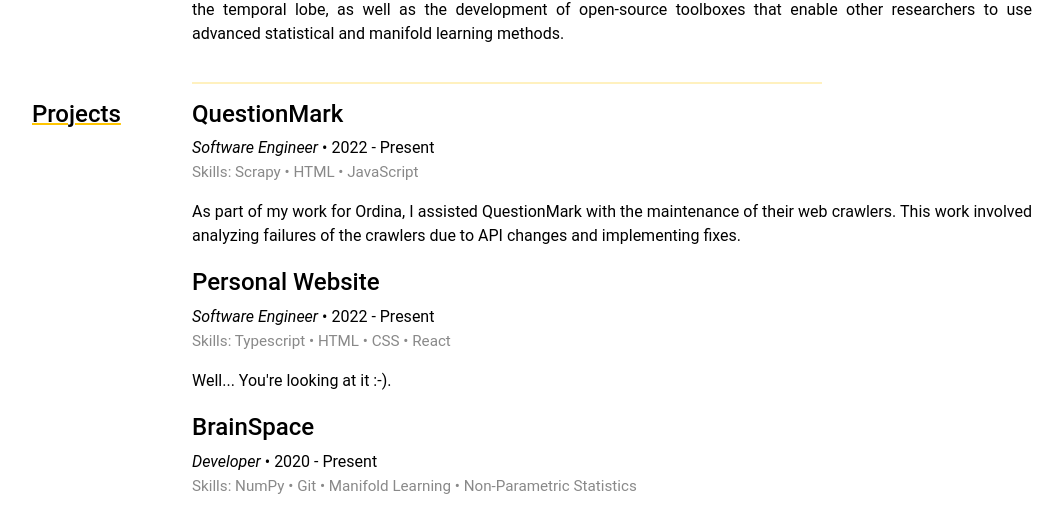
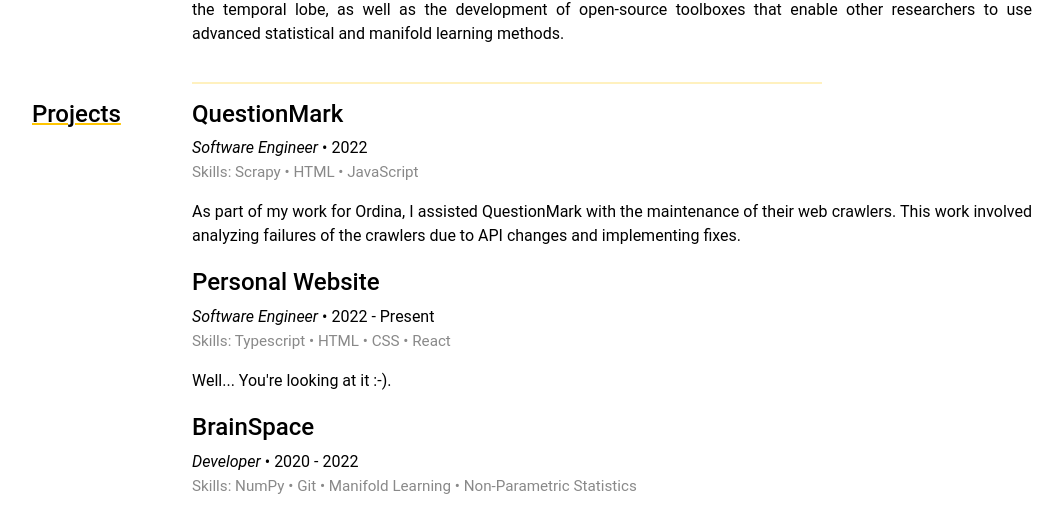
Before and after one commit to ReinderVosDeWael/reindervosdewael.github.io, a Next.js app: page / in a window 1280 px wide. Shown: the part 1214-1730 px from the top of the page, without its empty margins (108-1171 px from the left). Built offline with nearby package versions, Linux system fonts and the light colour scheme.

Commit message:
Update dates

```diff
--- a/pages/data/data.tsx
+++ b/pages/data/data.tsx
@@ -289,7 +289,7 @@ export const contactData = {
 // Experience
 export const projectsData = [
   {
-    date: '2022 - Present',
+    date: '2022',
     location: 'Software Engineer',
     title: 'QuestionMark',
     content: `As part of my work for Ordina, I assisted QuestionMark with the
@@ -305,7 +305,7 @@ export const projectsData = [
     skills: ['Typescript', 'HTML', 'CSS', 'React'],
   },
   {
-    date: '2020 - Present',
+    date: '2020 - 2022',
     location: 'Developer',
     title: 'BrainSpace',
     content: `As part of my PhD studies I developed and maintained BrainSpace,
```
